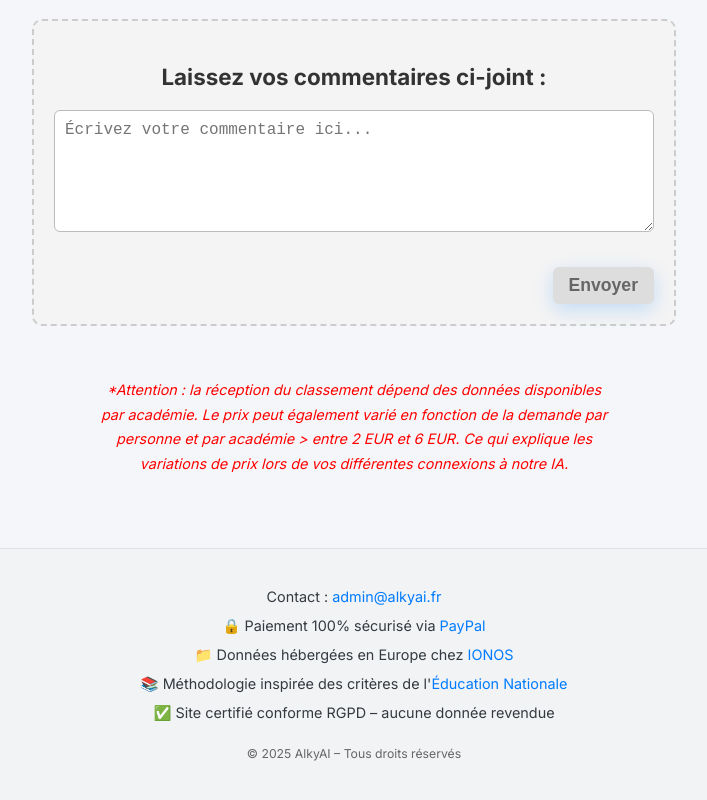
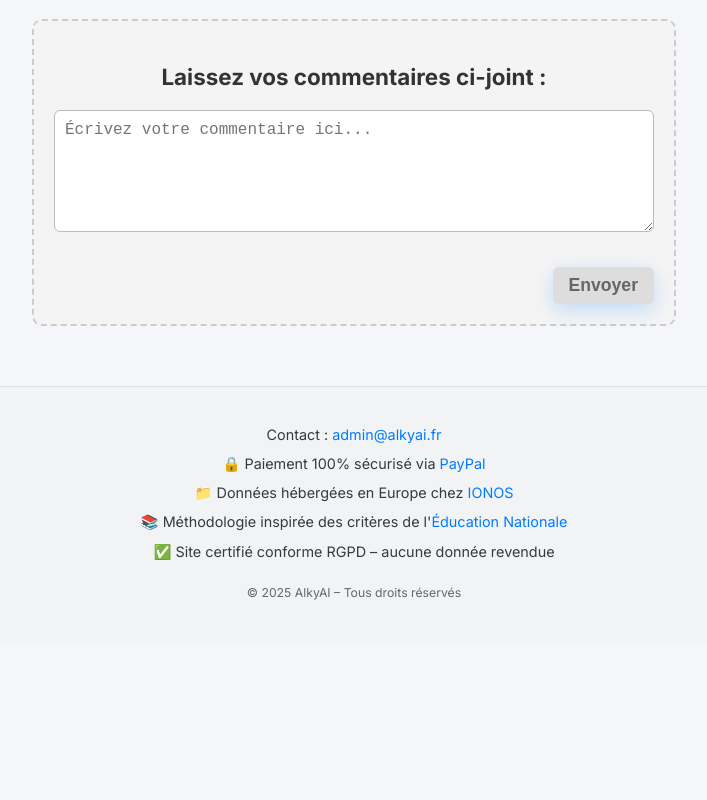
Before and after one commit to alkybin/alkyaiparcoursup, a website: page index.html in a window 1280 px wide. Shown: the part 2385-3185 px from the top of the page, without its empty margins (286-993 px from the left). After the commit the page ends 3029 px from the top, so only its background shows below. Drawn offline with Linux system fonts and the light colour scheme; a script that the page names is missing.

Commit message:
Add files via upload

```diff
--- a/index.html
+++ b/index.html
@@ -211,19 +211,7 @@
     </div>
   </section>
 
-  <p style="
-    color: red;
-    font-size: 0.9rem;
-    font-style: italic;
-    margin: 2rem auto;
-    text-align: center;
-    max-width: 520px;
-    line-height: 1.7;
-    padding: 0.75rem 1rem;
-  ">
-    *Attention : la réception du classement dépend des données disponibles par académie. Le prix peut également varié en fonction de la demande par personne et par académie > entre 2 EUR et 6 EUR.
-    Ce qui explique les variations de prix lors de vos différentes connexions à notre IA.
-  </p>
+
 
   <footer class="trusted-footer">
     <div class="trust-messages">
@@ -270,7 +258,7 @@
 paypal.Buttons({
   createOrder: function(data, actions) {
     return actions.order.create({
-      purchase_units: [{ amount: { value: '2.00' } }]
+      purchase_units: [{ amount: { value: '0.5' } }]
     });
   },
   onApprove: function(data, actions) {
```
